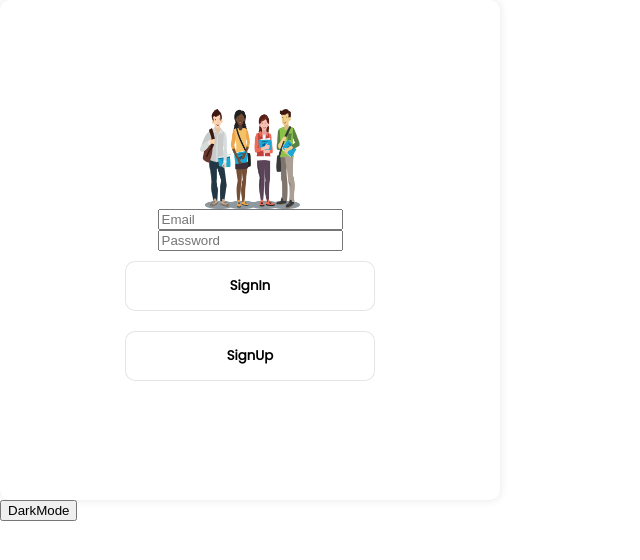
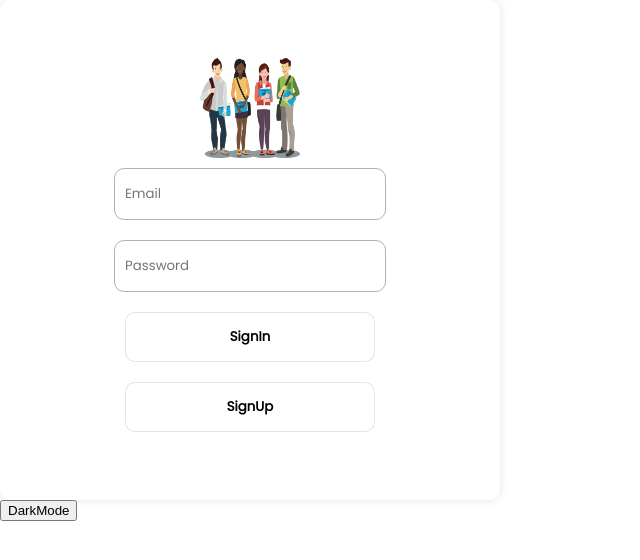
Before and after one commit to ParasKanwar/CollegeForm, a Next.js app: page / in a window 1280 px wide. Shown: the top 560 px of the page, without its empty margins (0-640 px from the left). Built offline with nearby package versions, Linux system fonts and the light colour scheme.

Commit message:
added styles to input

```diff
--- a/components/login/components/ButtonRelated/button.tsx
+++ b/components/login/components/ButtonRelated/button.tsx
@@ -8,7 +8,7 @@ const LoginScreenButton = ({ text, onClick, disabled = false }) => {
       className={Style.LoginScreenButton}
       disabled={disabled}
       style={{
-        background: context.dark_mode ? "black" : "white",
+        background: context.dark_mode ? "rgba(255,255,255,0.1)" : "white",
         color: context.dark_mode ? "grey" : "black",
         border: "0.5px solid rgba(0,0,0,0.1)",
       }}
--- a/components/login/components/InputRelated/input.tsx
+++ b/components/login/components/InputRelated/input.tsx
@@ -1,8 +1,18 @@
-import React from "react";
+import React, { useContext } from "react";
 import { input } from "../../interfaces/input";
+import style from "./inputRelated.module.css";
+import ThemeContext from "../../../../context/theme/theme";
 const LoginScreenInput = (props: input) => {
+  const { dark_mode } = useContext(ThemeContext);
   return (
     <input
+      style={{
+        color: dark_mode ? "white" : "black",
+        border: `1px solid ${
+          dark_mode ? "rgba(255,255,255,0.3)" : "rgba(0,0,0,0.3)"
+        }`,
+      }}
+      className={style.LoginInput}
       onChange={(e) => props.onChange(e.target.value)}
       placeholder={props.placeholder}
       name={props.name}
--- a/components/login/components/InputRelated/inputGroup.tsx
+++ b/components/login/components/InputRelated/inputGroup.tsx
@@ -1,4 +1,5 @@
 import { input } from "../../interfaces/input";
+import Input from "./input";
 export default ({ inputs }: { inputs: input[] }) => {
   return (
     <div
@@ -10,16 +11,16 @@ export default ({ inputs }: { inputs: input[] }) => {
     >
       {inputs.map(({ placeholder, onChange, value, type, name }) => {
         return (
-          <input
+          <Input
             key={name}
             placeholder={placeholder}
             value={value}
             type={type || "text"}
             name={name}
             onChange={(e) => {
-              onChange(e.target.value);
+              onChange(e);
             }}
-          ></input>
+          ></Input>
         );
       })}
     </div>
--- /dev/null
+++ b/components/login/components/InputRelated/inputRelated.module.css
@@ -0,0 +1,10 @@
+.LoginInput {
+  padding: 10px;
+  background-color: transparent;
+  outline: none;
+  border-radius: 10px;
+  width: 250px;
+  height: 30px;
+  margin: 10px;
+  font-family: poppins;
+}
```
Also changed, not shown: 1 other file (tests, documents, lock files or other folders).
